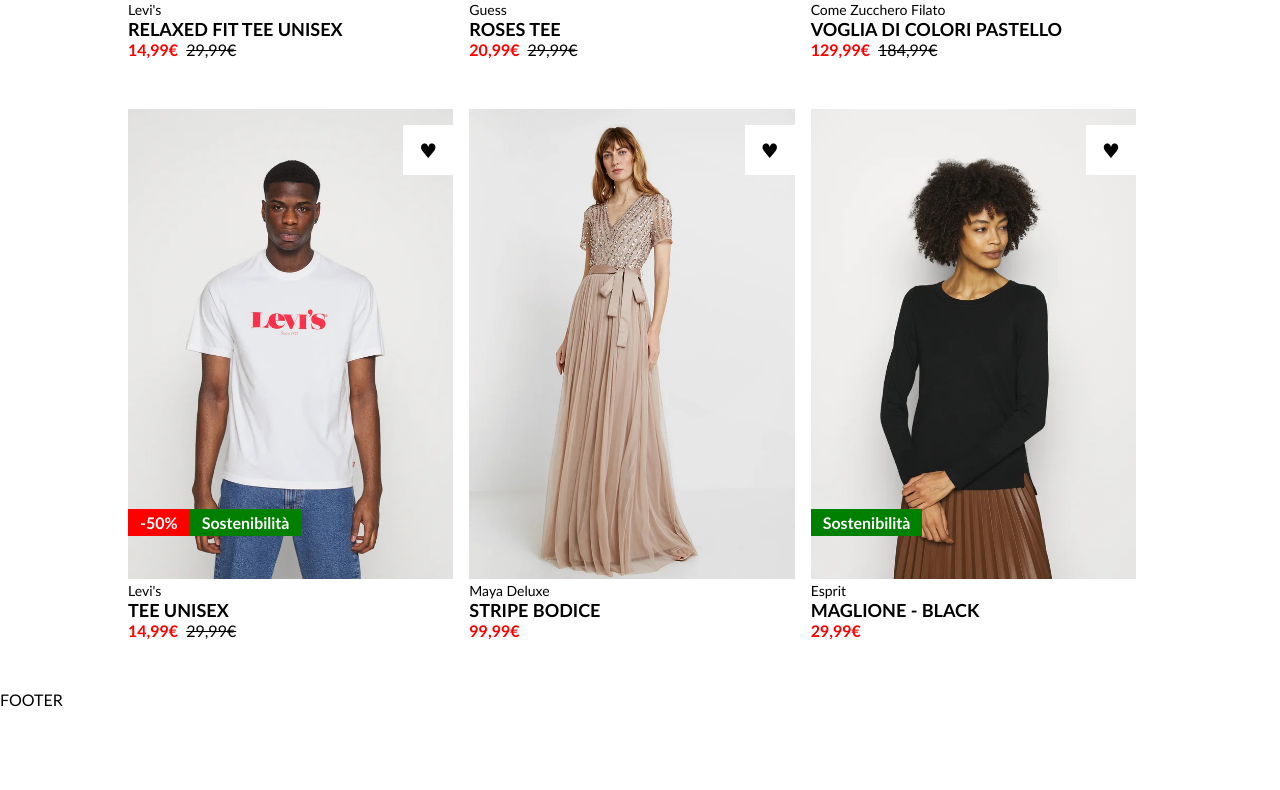
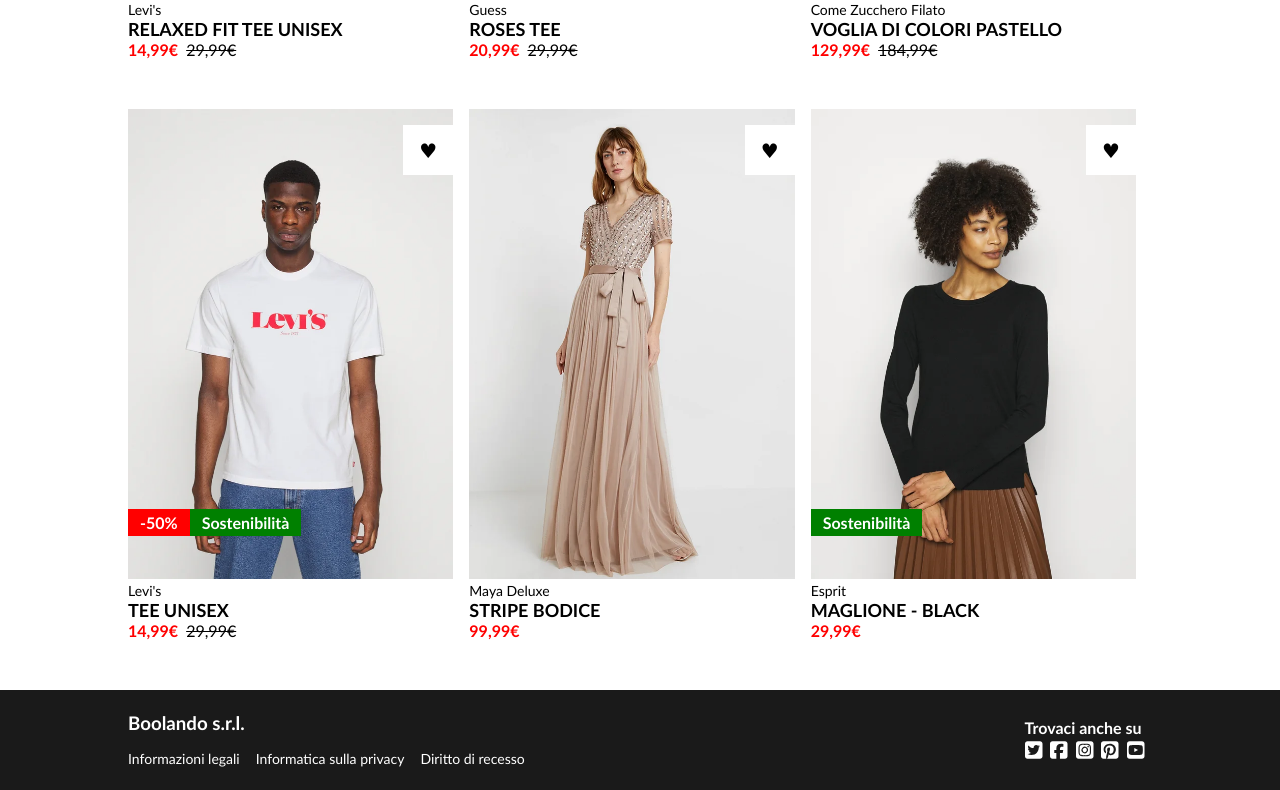
Before and after one commit to MrArcano/vite-boolando, a Vue app: page / in a window 1280 px wide. Shown: the part 602-1392 px from the top of the page. Before the commit the page ends 1311 px from the top, so only its background shows below. Built offline with nearby package versions, Linux system fonts and the light colour scheme.

Commit message:
[add]: footer template

```diff
--- a/src/components/Footer.vue
+++ b/src/components/Footer.vue
@@ -1,15 +1,93 @@
 <script>
+/* import the fontawesome core */
+import { library } from '@fortawesome/fontawesome-svg-core'
+
+/* import font awesome icon component */
+import { FontAwesomeIcon } from '@fortawesome/vue-fontawesome'
+
+/* import specific icons */
+import { faSquareTwitter } from '@fortawesome/free-brands-svg-icons'
+import { faSquareFacebook } from '@fortawesome/free-brands-svg-icons'
+import { faSquareInstagram } from '@fortawesome/free-brands-svg-icons'
+import { faSquarePinterest } from '@fortawesome/free-brands-svg-icons'
+import { faSquareYoutube } from '@fortawesome/free-brands-svg-icons'
+
+/* add icons to the library */
+library.add(faSquareTwitter, faSquareFacebook, faSquareInstagram, faSquarePinterest, faSquareYoutube)
+
 export default {
-  name: "Footer"
+  name: "Footer",
+  components:{
+    FontAwesomeIcon
+  }
 }
 </script>
 
 <template>
   <footer>
-    FOOTER
-  </footer>
+
+  <div class="container flex-box">
+    <div class="col-left">
+      <h3>Boolando s.r.l.</h3>
+      <ul class="flex-box">
+        <li><a href="#">Informazioni legali</a></li>
+        <li><a href="#">Informatica sulla privacy</a></li>
+        <li><a href="#">Diritto di recesso</a></li>
+      </ul>
+    </div>
+    <div class="col-right">
+      <h4>Trovaci anche su</h4>
+      <a href="#"><font-awesome-icon icon="fa-brands fa-square-twitter" /></a>
+      <a href="#"><font-awesome-icon icon="fa-brands fa-square-facebook" /></a>
+      <a href="#"><font-awesome-icon icon="fa-brands fa-square-instagram" /></a>
+      <a href="#"><font-awesome-icon icon="fa-brands fa-square-pinterest" /></a>
+      <a href="#"><font-awesome-icon icon="fa-brands fa-square-youtube" /></a>
+    </div>
+  </div>
+</footer>
+
 </template>
 
-<style>
+<style lang="scss" scoped>
+  /* FOOTER */
+  /* ---------------------------------------------------------- */
+  footer{
+    background-color: #1a1a1a;
+    color: white;
+    height: 100px;
+  }
 
+  footer .container{
+    justify-content: space-between;
+    align-items: center;
+
+    height: 100%;
+  }
+
+  .col-left ul{
+    padding-top: 16px;
+    list-style: none;
+  }
+
+  .col-left ul li{
+    padding-right: 16px;
+    font-size: 14px;
+  }
+
+  .col-left a{
+    color: white;
+    text-decoration: none;
+  }
+
+  .col-left a:hover{
+    text-decoration: underline;
+  }
+
+  .col-right a{
+    color: white;
+    font-size: 20px;
+    padding-top: 8px;
+    padding-right: 8px;
+  }
+  /* ---------------------------------------------------------- */
 </style>
```
